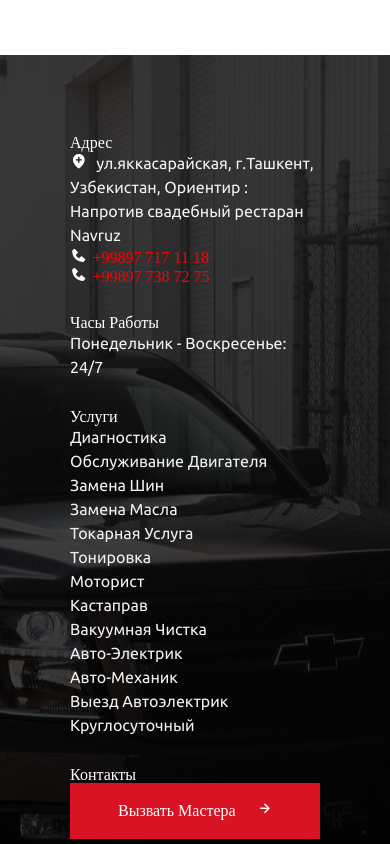
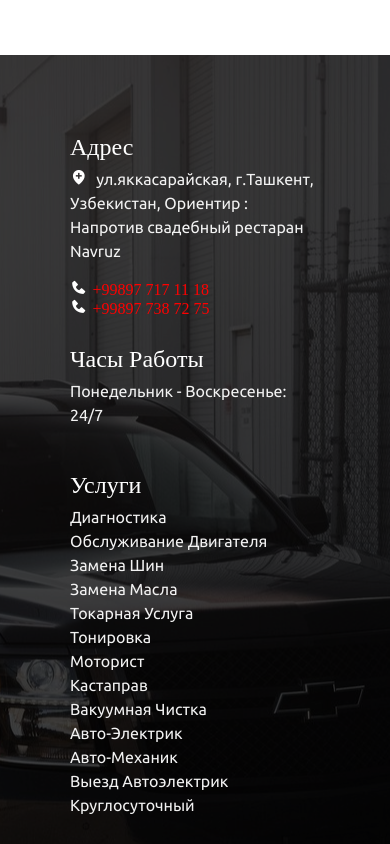
Before and after one commit to RaymovMardon/Autoservice-React, a React (Vite) app: page / in a window 390 px wide. Shown: the part 6820-7664 px from the top of the page. Built offline with nearby package versions, Linux system fonts and the light colour scheme.

Commit message:
edit btn, margin, responsive 16.08.25 22:47

```diff
--- a/src/Components/Footer/Footer.css
+++ b/src/Components/Footer/Footer.css
@@ -19,6 +19,8 @@ footer::after {
 }
 
 .footer-wrapper div h4 {
+  margin-bottom: 0.5rem;
+  font-size: 24px;
   color: white;
 }
 .footer-wrapper div {
@@ -39,6 +41,7 @@ footer::after {
   color: red;
 }
 footer .footer-wrapper div p {
+  margin-bottom: 1rem;
   font-family: var(--f-ubuntu);
   font-size: 1rem;
   color: #f2f2f2;
```
